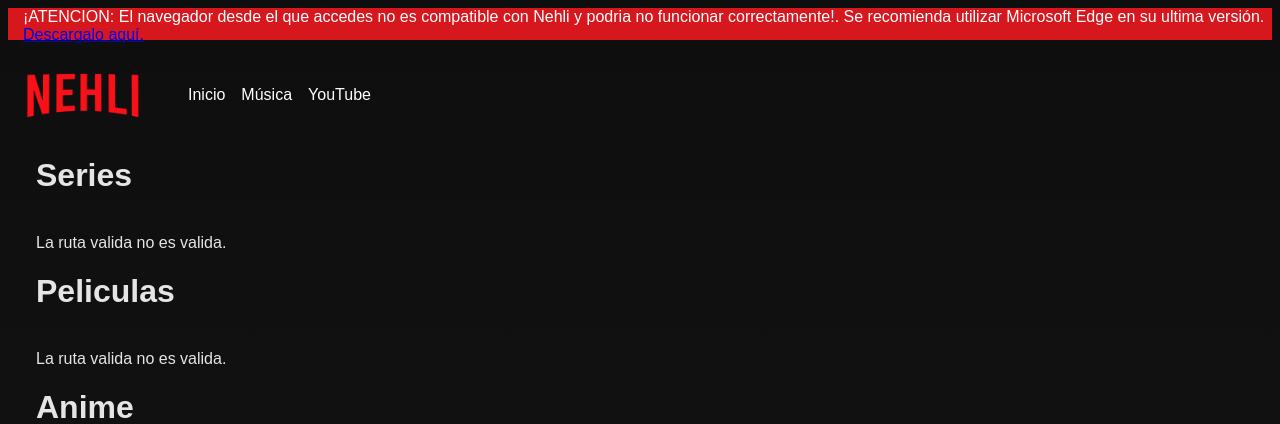
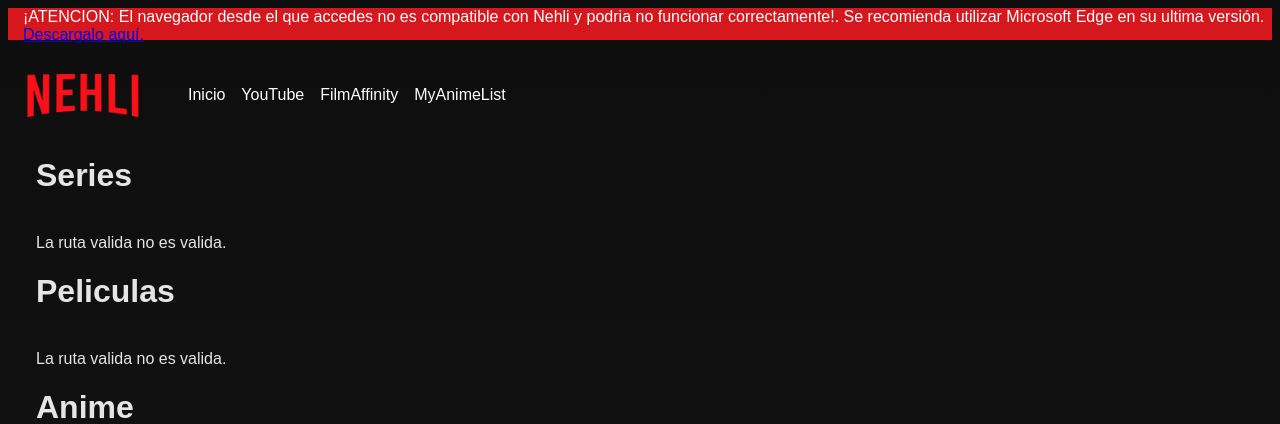
Before and after one commit to Lorwik/Nehli, a PHP site: page /index.php in a window 1280 px wide. Shown: the top 424 px of the page. Run offline with PHP 8.4, Linux system fonts and the light colour scheme.

Commit message:
Eliminado 'Musica' y añadido enlace a FilmAffinity y MyAnimeList

```diff
--- a/barramenu.php
+++ b/barramenu.php
@@ -1,5 +1,6 @@
 <ul class="menu-superior">
 	<li><a href="index.php">Inicio</a></li>
-	<li><a href="">Música</a></li>
 	<li><a href="youtube.php">YouTube</a></li>
+	<li><a href="https://www.filmaffinity.com/es/main.html" target="_blank">FilmAffinity</a></li>
+	<li><a href="https://myanimelist.net/" target="_blank">MyAnimeList</a></li>
 </ul>
```
